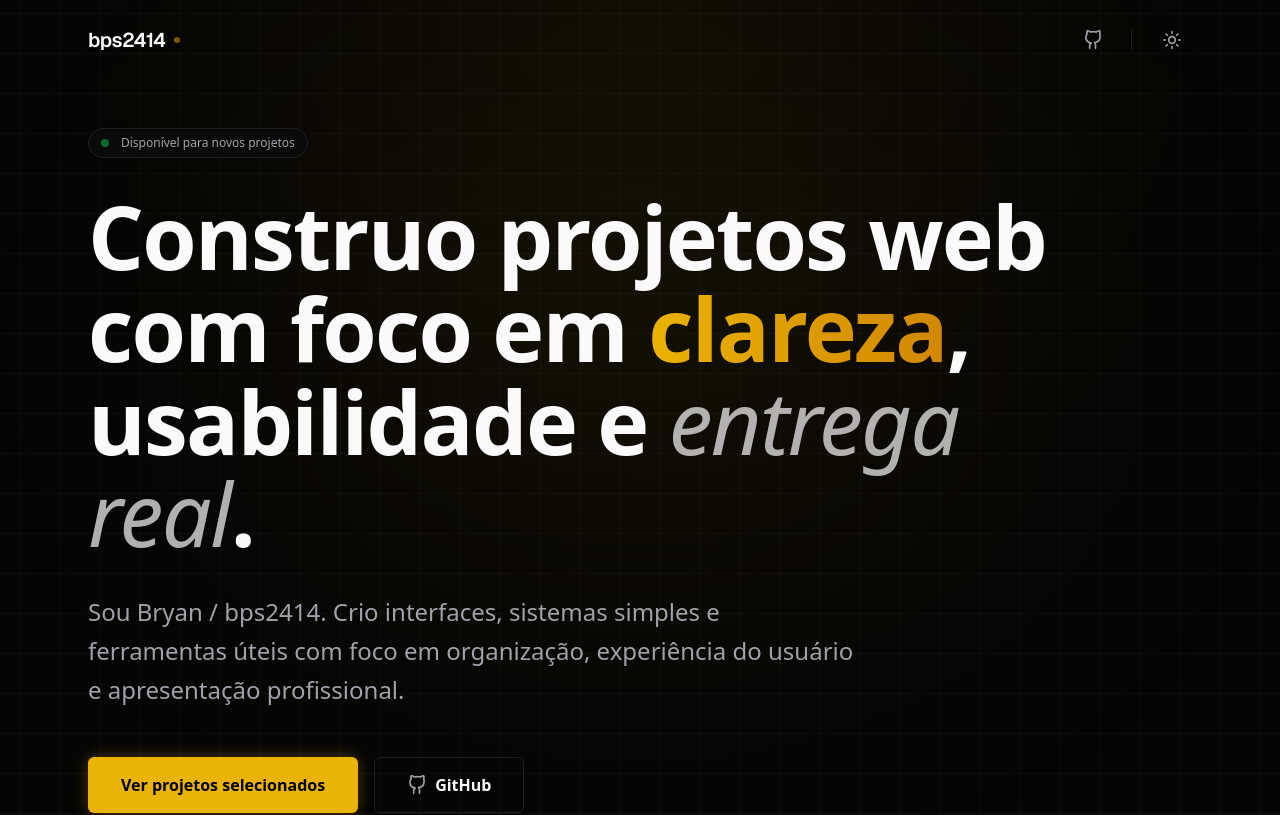
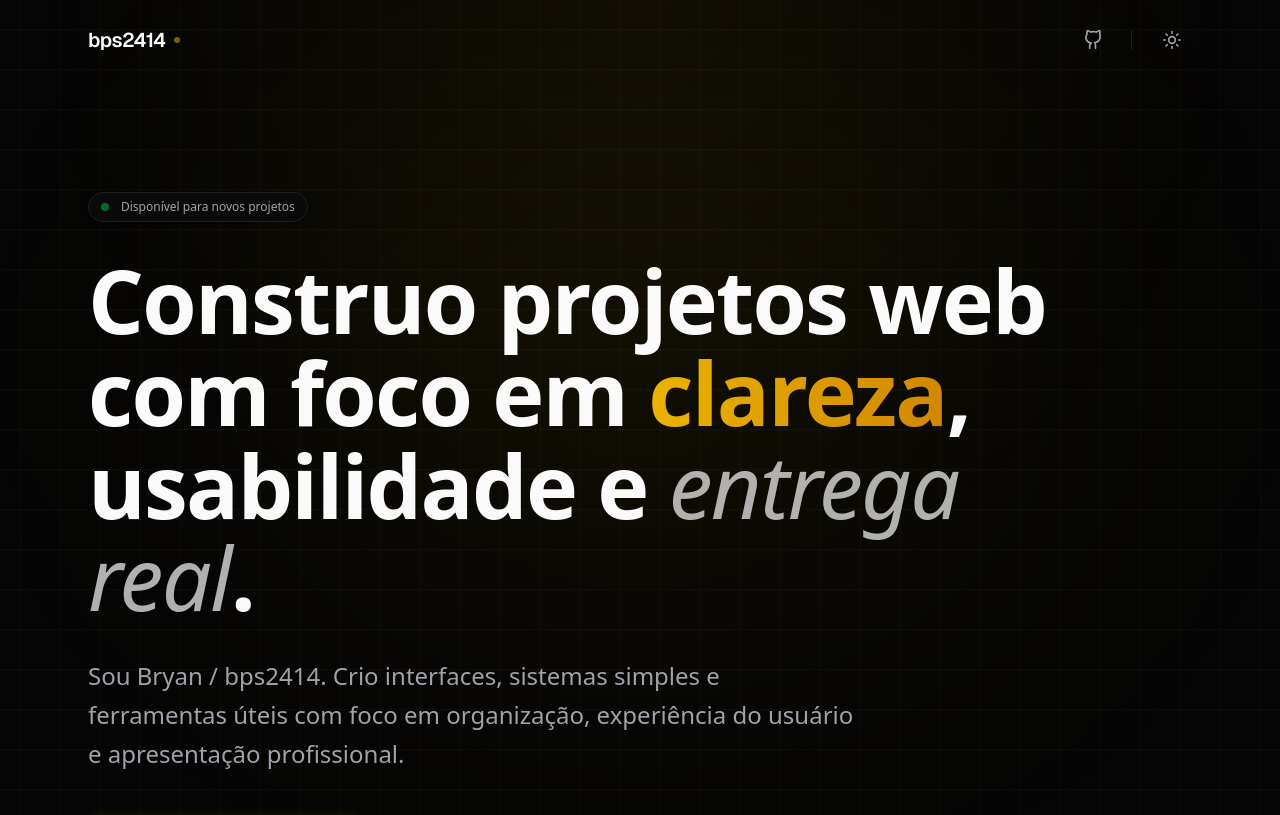
Before and after one commit to bps2414/portfolio, a Next.js app: page / in a window 1280 px wide. Shown: the top 815 px of the page. Built offline with nearby package versions, Linux system fonts and the light colour scheme.

Commit message:
fix: aggressively reduce hero bottom spacing and section gap

```diff
--- a/src/app/page.tsx
+++ b/src/app/page.tsx
@@ -19,7 +19,7 @@ export default function Home() {
 
       <main className="flex-1">
         {/* 1. Hero */}
-        <section className="relative min-h-[95vh] flex flex-col justify-center py-24 md:py-32 overflow-hidden">
+        <section className="relative pt-40 pb-20 md:pt-48 md:pb-24 flex flex-col justify-center overflow-hidden">
           {/* Subtle background glow */}
           <div className="absolute top-1/3 left-1/2 -translate-x-1/2 -translate-y-1/2 w-[800px] h-[500px] bg-accent/5 blur-[150px] rounded-[100%] pointer-events-none" />
 
```
